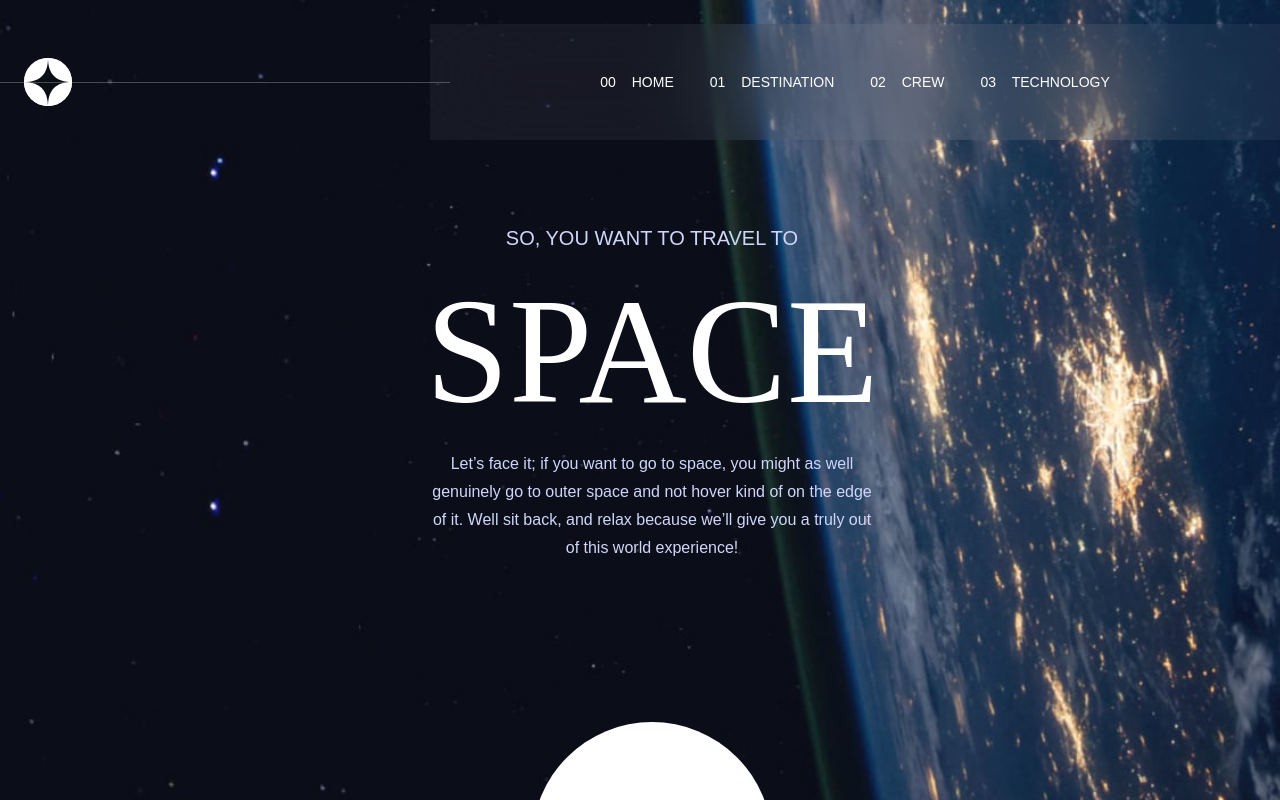
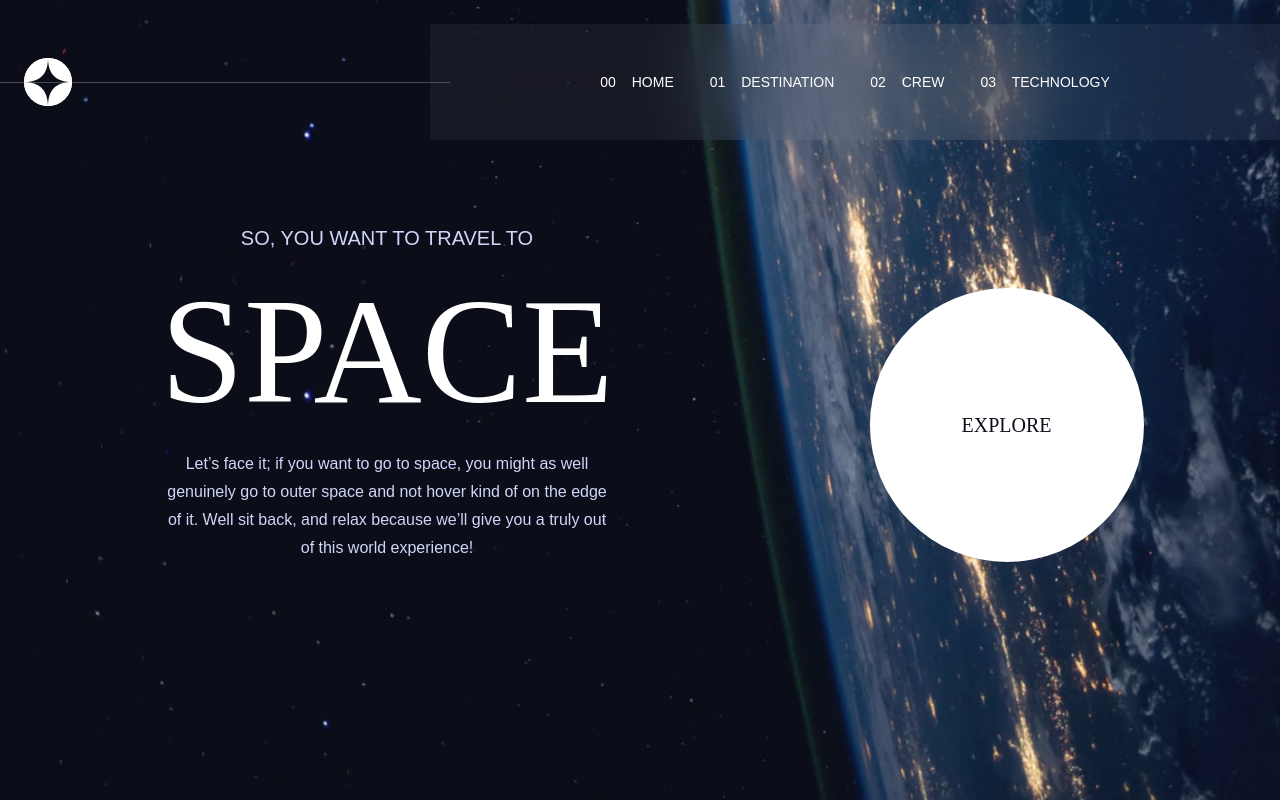
Before and after one commit to HenryAprendo/space-tourism, an Angular app: page / in a window 1280 px wide. Shown: the top 800 px of the page. Built offline with nearby package versions, Linux system fonts and the light colour scheme.

Commit message:
Diseño del home en desktop

```diff
--- a/src/app/pages/home/home.component.html
+++ b/src/app/pages/home/home.component.html
@@ -1,16 +1,17 @@
 <section
-  class="home_container bg-cover bg-center bg-no-repeat mx-auto h-screen pl-6 pr-6 pt-6 text-sky-blue md:h-[1024px] md:pt-0 md:pr-0 md:max-w-3xl xl:max-w-full xl:h-[900x] xl:pt-6"
+  class="home_container bg-cover bg-center bg-no-repeat mx-auto min-h-screen pl-6 pr-6 py-6 text-sky-blue
+   md:pt-0 md:pr-0 md:max-w-3xl xl:max-w-full xl:py-6"
 >
   <app-navbar />
 
   <main>
-    <div class="flex flex-col items-center pt-10 mx-auto md:w-[450px] md:pt-16">
-      <div class="text-center md:space-y-6">
+    <div class="max-w-sm flex flex-col items-center pt-10 mx-auto md:w-[450px] md:pt-16 xl:flex-row xl:justify-center xl:items-end xl:gap-x-64">
+      <div class="text-center md:space-y-6 xl:w-auto ">
         <p class="text-base md:text-xl" >SO, YOU WANT TO TRAVEL TO</p>
         <h1 class="font-serif text-white text-[80px] leading-[100px] my-4 md:text-[150px] md:leading-[150px]" >SPACE</h1>
         <p class="text-[15px] md:text-base md:leading-7" >Let’s face it; if you want to go to space, you might as well genuinely go to outer space and not hover kind of on the edge of it. Well sit back, and relax because we’ll give you a truly out of this world experience!</p>
       </div>
-      <div class="w-[150px] h-[150px] rounded-full bg-white flex justify-center items-center uppercase mt-20 md:w-60 md:h-60 md:mt-40">
+      <div class="flex-shrink-0 w-[150px] h-[150px] rounded-full bg-white flex justify-center items-center uppercase mt-20 md:w-60 md:h-60 md:mt-40 xl:mt-0 xl:w-[274px] xl:h-[274px]">
         <p class="font-serif text-xl text-black-main">explore</p>
       </div>
     </div>
```
